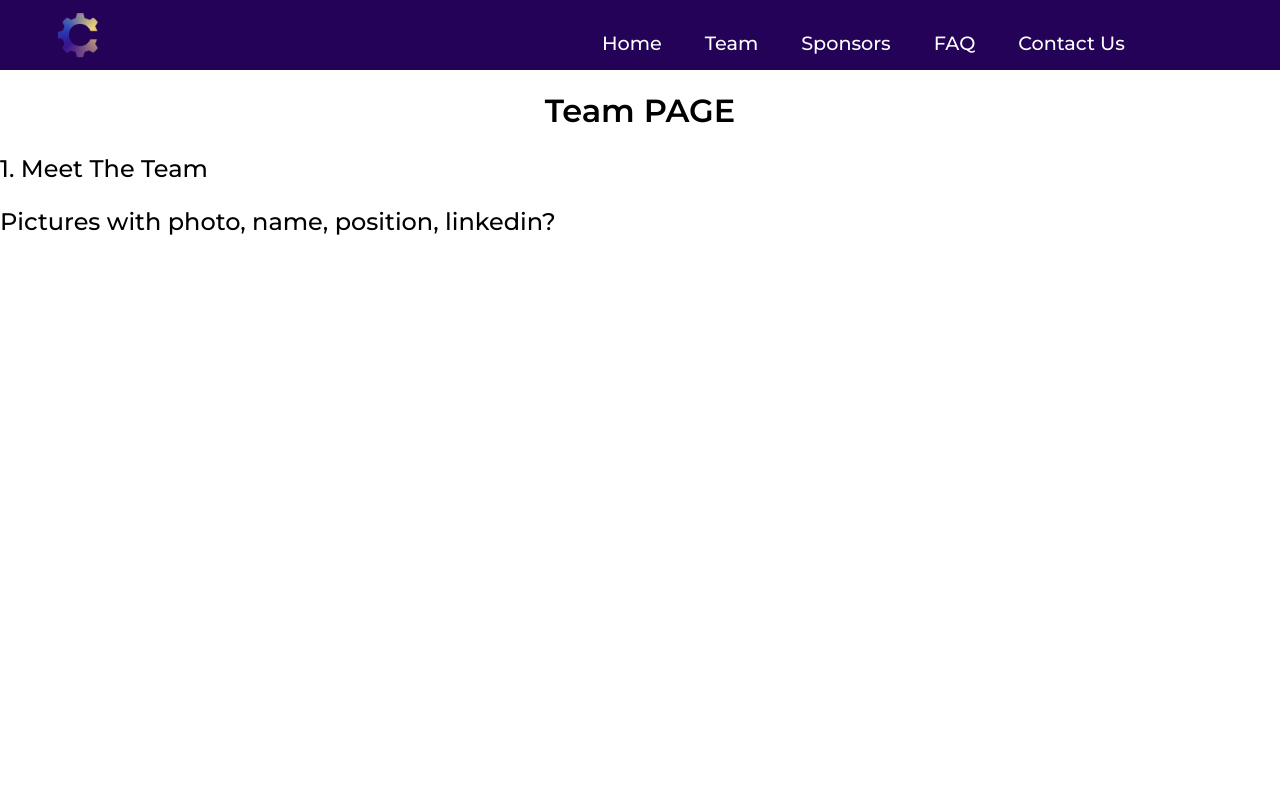
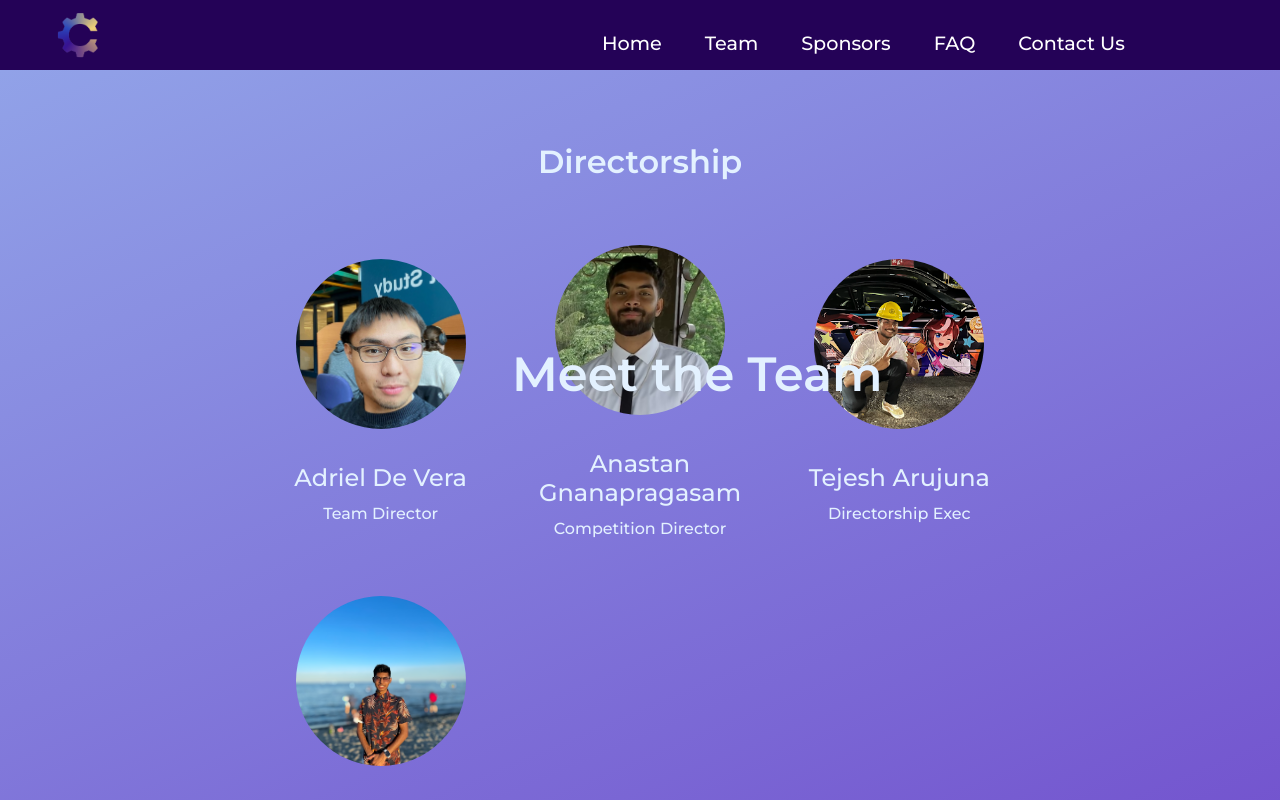
Before and after one commit to lucywang-lw/Industry4.0-Website, a React (Create React App) app: page /team in a window 1280 px wide. Shown: the top 800 px of the page. Built offline with nearby package versions, Linux system fonts and the light colour scheme.

Commit message:
meet the team page

```diff
--- /dev/null
+++ b/src/components/TeamMember.css
@@ -0,0 +1,22 @@
+.team-img {
+    border-radius: 50%;
+    align-self: center;
+    width: 170px;
+    height: 170px;
+    padding: 10px 0;
+    margin: 0 auto;
+    object-fit: cover;
+    display: flex;
+    justify-content: center;
+}
+
+.teamcard {
+    width: 100%;
+}
+
+.name {
+    font-size: 1.5em;
+    color: rgb(227, 241, 255);
+    margin-top: 1em;
+    margin-bottom: 0.5em
+}
--- /dev/null
+++ b/src/components/TeamMember.js
@@ -0,0 +1,17 @@
+import React from 'react'
+import "./TeamMember.css"
+
+function TeamMember(props) {
+  console.log(props);
+  return (
+    <div className="teamcard">
+        <img className="team-img" src={props.image.image} alt={props.image.desc} />
+        <div className="description">
+          <div className="name">{props.image.name}</div>
+          <div className="position">{props.image.role}</div>
+        </div>
+    </div>
+  )
+}
+
+export default TeamMember
--- /dev/null
+++ b/src/components/pages/Team.css
@@ -0,0 +1,42 @@
+.team-page {
+    background: linear-gradient(157deg, rgba(145,162,232,1) 0%, rgb(95, 32, 189) 54%, rgba(63,2,152,1) 100%);
+}
+
+.title {
+    padding-bottom: 1em;
+    color: rgb(227, 241, 255);
+}
+
+hr {
+    width: 70%;
+    height: 2px;
+    background-color: rgba(227, 241, 255, 0.5);
+    border: none;
+}
+
+.dept-pictures {
+    display: grid;
+    grid-template-columns: repeat(auto-fit, minmax(15em, 1fr));
+    grid-column-gap: 10px;
+    grid-row-gap: 3em;
+    padding-bottom: 3em;
+    padding-top: 2em;
+}
+
+.department {
+    margin: auto;
+    width: 60%;
+    color: rgb(227, 241, 255);
+    padding-top: 2em;
+}
+
+.member {
+    display: flex;
+    justify-content: center;
+    width: 15em;
+    margin: auto;
+}
+
+.description {
+    text-align: center;
+}
--- a/src/components/pages/Team.js
+++ b/src/components/pages/Team.js
@@ -1,12 +1,141 @@
 import React from 'react'
+import './Team.css'
+import TeamMember from '../TeamMember'
+import adriel from '../../resources/team/adriel.jpeg'
+import anastan from '../../resources/team/anastan.png'
+import tejesh from '../../resources/team/tejesh.png'
+import fahmid from '../../resources/team/fahmid.png'
+import lucy from '../../resources/team/lucy.jpeg'
+import joshua from '../../resources/team/joshua.jpeg'
+import joseph from '../../resources/team/joseph.png'
+import abhishek from '../../resources/team/abhishek.jpeg'
+import ibnat from '../../resources/team/ibnat.jpeg'
+import jewel from '../../resources/team/jewel.png'
+import abhinav from '../../resources/team/abhinav.jpeg'
+import brooklyn from '../../resources/team/brooklyn.jpeg'
+import kirti from '../../resources/team/kirti.jpeg'
+import dhruv from '../../resources/team/dhruv.png'
+import sunny from '../../resources/team/sunny.png'
+import agishan from '../../resources/team/agishan.png'
+import matthew from '../../resources/team/matthew.jpeg'
+import saanika from '../../resources/team/saanika.jpeg'
+import aithy from '../../resources/team/aithy.png'
+
+const directorship = [
+  { image: adriel, name: "Adriel De Vera", role: "Team Director"},
+  { image: anastan, name: "Anastan Gnanapragasam", role: "Competition Director"},
+  { image: tejesh, name: "Tejesh Arujuna", role: "Directorship Exec"},
+  { image: fahmid, name: "Fahmid Ahmed", role: "Directorship Exec"}
+]
+
+const software = [
+  { image: lucy, name: "Lucy Wang", role: "Software Director"},
+  { image: joshua, name: "Joshua Li", role: "Software Exec"},
+  { image: joseph, name: "Joseph zhang", role: "Software Exec"}
+]
+
+const marketing = [
+  { image: abhishek, name: "Abhishek Srikaran", role: "Marketing Director"},
+  { image: ibnat, name: "Ibnat Choudkhuri", role: "Marketing Director"},
+  { image: jewel, name: "Jewel Reese", role: "Marketing Exec"},
+  { image: abhinav, name: "Abhinav Dixit", role: "Marketing Exec"},
+  { image: brooklyn, name: "Brooklyn Wong", role: "Product Manager Exec"}
+]
+
+const pr = [
+  { image: kirti, name: "Kirti Bansal", role: "Outreach Director"},
+  { image: dhruv, name: "Dhruv Sharma", role: "Logistics Director"},
+  { image: sunny, name: "Sunny Shi", role: "PR Exec"},
+  { image: agishan, name: "Agishan Thaya", role: "Logistics Director"}
+]
+
+const rnd = [
+  { image: matthew, name: "Matthew Ho", role: "R&D Director"},
+  { image: saanika, name: "Saanika Sharma", role: "R&D Exec"},
+  { image: aithy, name: "Aithy Nguyen", role: "Product Manager Exec"},
+]
 
 function Team() {
   return (
-    <>
-    <h1>Team PAGE</h1>
-    <p>1. Meet The Team</p>
-    <p>Pictures with photo, name, position, linkedin?</p>
-    </>
+    <div className="team-page">
+      <br></br>
+      <h1 className='title'>Meet the Team</h1>
+      <div className="department">
+          <h1>Directorship</h1>
+          <div className="dept-pictures">
+            {
+              directorship.map(photo => {
+                return (
+                  <div className="member">
+                    <TeamMember id={photo.name} image={photo} />
+                  </div>
+                )
+              })
+            }
+          </div>
+          <hr></hr>
+      </div>
+      <div className="department">
+          <h1>Public Relations</h1>
+          <div className="dept-pictures">
+            {
+              pr.map(photo => {
+                return (
+                  <div className="member">
+                    <TeamMember id={photo.name} image={photo} />
+                  </div>
+                )
+              })
+            }
+          </div>
+          <hr></hr>
+      </div>
+      <div className="department">
+        <h1>Software</h1>
+        <div className="dept-pictures">
+          {
+            software.map(photo => {
+              return (
+                <div className="member">
+                  <TeamMember id={photo.name} image={photo} />
+                </div>
+              )
+            })
+          }
+        </div>
+        <hr></hr>
+      </div>
+      <div className="department">
+          <h1>Research and Development</h1>
+          <div className="dept-pictures">
+            {
+              rnd.map(photo => {
+                return (
+                  <div className="member">
+                    <TeamMember id={photo.name} image={photo} />
+                  </div>
+                )
+              })
+            }
+          </div>
+          <hr></hr>
+      </div>
+      <div className="department">
+          <h1>Marketing</h1>
+          <div className="dept-pictures">
+            {
+              marketing.map(photo => {
+                return (
+                  <div className="member">
+                    <TeamMember id={photo.name} image={photo} />
+                  </div>
+                )
+              })
+            }
+          </div>
+          <hr></hr>
+      </div>
+    </div>
   )
 }
 
```
